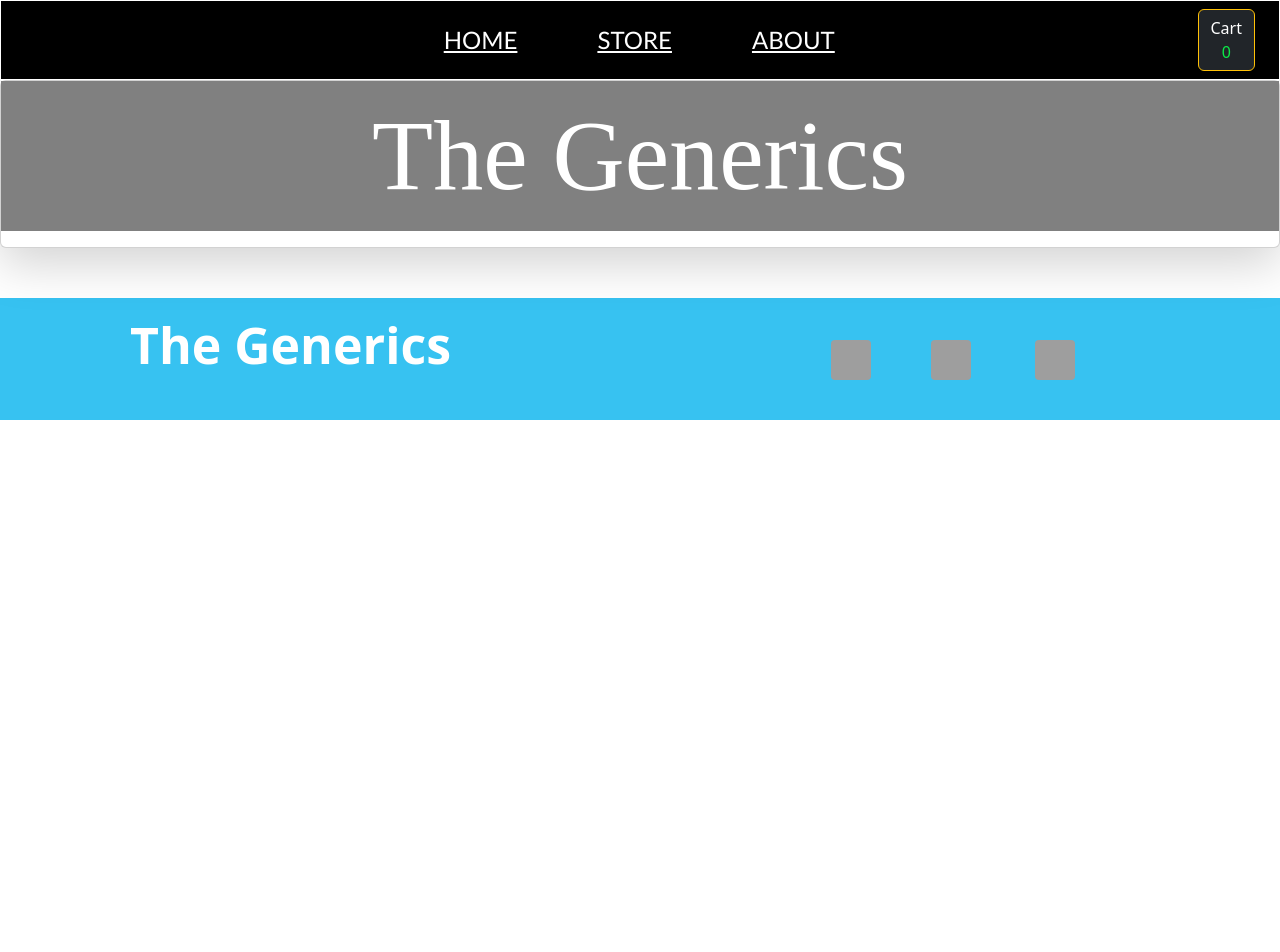
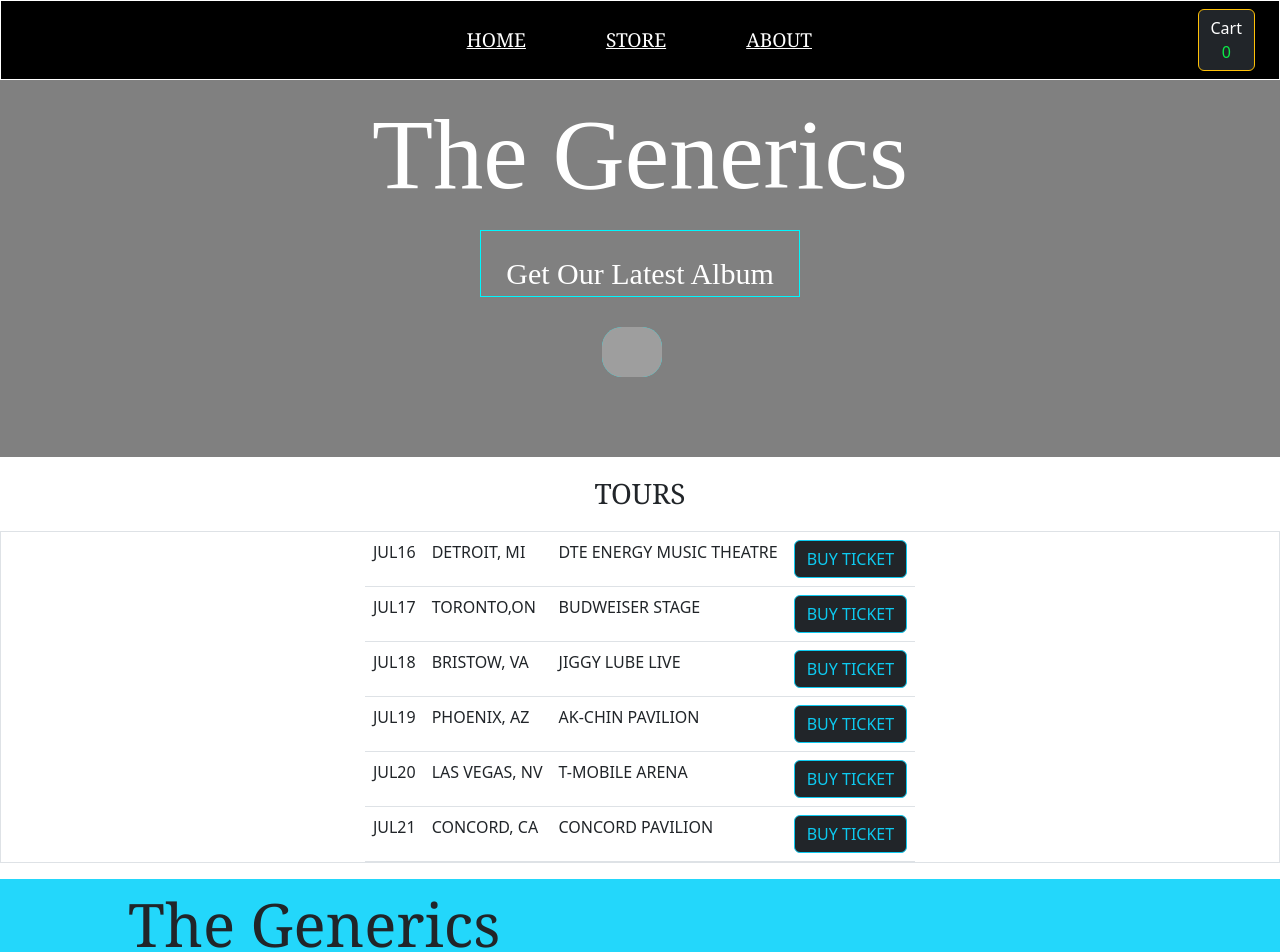
Before and after one commit to tej00001/Main-Ecommerce-Project, a React (Create React App) app: page /HOME in a window 1280 px wide. Shown: the top 952 px of the page. Before the commit the page ends 800 px from the top, so only its background shows below. Built offline with nearby package versions, Linux system fonts and the light colour scheme; grey boxes are pictures that could not be loaded.

Commit message:
Adding Task 5 Home Page

```diff
--- a/src/App.js
+++ b/src/App.js
@@ -1,12 +1,12 @@
 import React from "react";
 import { useState } from "react";
-import { Container, Button } from "react-bootstrap";
 import TopDetails from "./Components/OutlookDetails/TopDetails";
 import NavbarList from "./Components/Navbar/Navbar";
 import FooterDetails from "./Components/BotomDetails/Bottom";
 //import classes from "./App.module.css";
 import CartContext from "./Components/Context/Cart-Context";
 import About from "./Components/Pages/About";
+import Home from "./Components/Pages/Home";
 import { Route, Switch } from "react-router-dom";
 
 const App = () => {
@@ -16,13 +16,17 @@ const App = () => {
     <Switch>
       <CartContext.Provider value={{ cartList, setCartList }}>
         <NavbarList />
+        <Route exact path="/HOME">
+          <Home />
+        </Route>
         <Route exact path="/STORE">
           <TopDetails />
+          <FooterDetails />
         </Route>
         <Route exact path="/ABOUT">
           <About />
+          <FooterDetails />
         </Route>
-        <FooterDetails />
       </CartContext.Provider>
     </Switch>
   );
--- a/src/Components/Navbar/Navbar.js
+++ b/src/Components/Navbar/Navbar.js
@@ -15,8 +15,8 @@ const NavbarList = () => {
         className="border border-white"
       >
         <Container className="justify-content-center ">
-          <Nav style={{ fontSize: "20px", color: "white" }}>
-            <NavLink to="/" className={classes.font} style={{ color: "white" }}>
+          <Nav>
+            <NavLink to="/Home" className={classes.font} style={{ color: "white" }}>
               HOME
             </NavLink>
             <NavLink
@@ -38,9 +38,7 @@ const NavbarList = () => {
         <CartItem />
       </Navbar>
       <div className={classes.title}>
-        <Card className="shadow-lg">
           <p>The Generics</p>
-        </Card>
       </div>
     </>
   );
--- a/src/Components/Navbar/Navbar.module.css
+++ b/src/Components/Navbar/Navbar.module.css
@@ -1,13 +1,11 @@
 .font {
-  font-family: "Calibri";
-  font-weight: 500;
+  font-family:Georgia, 'Times New Roman', Times, serif;
   text-align: center;
   margin-left: 80px;
   font-size: larger;
 }
 .title {
   flex-basis: 40%;
-  margin-bottom: 50px;
 }
 
 .title p {
@@ -17,4 +15,5 @@
   font-size: 100px;
   font-family: "sans-serif";
   text-align: center;
+  margin:0px;
 }
--- /dev/null
+++ b/src/Components/Pages/Home.js
@@ -0,0 +1,56 @@
+import React from "react";
+import {
+  Navbar,
+  Container,
+  Table,
+  Button,
+  NavLink,
+  Nav,
+} from "react-bootstrap";
+import classes from "./Home.module.css";
+
+const tours = [
+  { date: "JUL16", city: "DETROIT, MI", venue: "DTE ENERGY MUSIC THEATRE" },
+  { date: "JUL17", city: "TORONTO,ON", venue: "BUDWEISER STAGE" },
+  { date: "JUL18", city: "BRISTOW, VA", venue: "JIGGY LUBE LIVE" },
+  { date: "JUL19", city: "PHOENIX, AZ", venue: "AK-CHIN PAVILION" },
+  { date: "JUL20", city: "LAS VEGAS, NV", venue: "T-MOBILE ARENA" },
+  { date: "JUL21", city: "CONCORD, CA", venue: "CONCORD PAVILION" },
+];
+const Home = () => {
+  return (
+    <>
+      <div className={classes.title}>
+        <NavLink>
+          <p>Get Our Latest Album</p>
+        </NavLink>
+        <NavLink>
+          <img
+            src="https://cdn-icons-png.flaticon.com/512/107/107094.png"
+            alt="music"
+          />
+        </NavLink>
+      </div>
+
+      <h3 className={classes.h3}>TOURS</h3>
+      <Table className="border d-grid align-items-center justify-content-center">
+        <tbody>
+          {tours.map((tour) => (
+            <tr>
+              <td>{tour.date}</td>
+              <td>{tour.city}</td>
+              <td>{tour.venue}</td>
+              <td>
+                <Button className="btn-dark btn-outline-info">
+                  BUY TICKET
+                </Button>
+              </td>
+            </tr>
+          ))}
+        </tbody>
+      </Table>
+      <footer className={classes.footer}>The Generics</footer>
+    </>
+  );
+};
+export default Home;
--- /dev/null
+++ b/src/Components/Pages/Home.module.css
@@ -0,0 +1,41 @@
+.title {
+  background-color: grey;
+  padding-bottom: 80px;
+  display: center;
+}
+
+.title p {
+  height: 150px;
+  color: white;
+  font-size: 30px;
+  font-family: "sans-serif";
+  padding-top: 20px;
+  border: solid rgb(0, 247, 255) 1px;
+  width: 25%;
+  height: 20%;
+  text-align: center;
+  margin: auto;
+}
+.title img {
+  width: 60px;
+  height: 50px;
+  background-color: rgb(0, 247, 255);
+  margin-left: 47%;
+  margin-top: 30px;
+  border-radius: 20px;
+}
+.footer {
+  background-color: hsla(190, 96%, 56%, 0.995);
+  width: 100%;
+  height: 60%;
+  text-align: left;
+  font-size: 60px;
+  font-family: Georgia, "Times New Roman", Times, serif;
+  padding-left: 10%;
+}
+.h3 {
+  text-align: center;
+  margin-top: 20px;
+  margin-bottom: 20px;
+  font-family: Georgia, "Times New Roman", Times, serif;
+}
```
